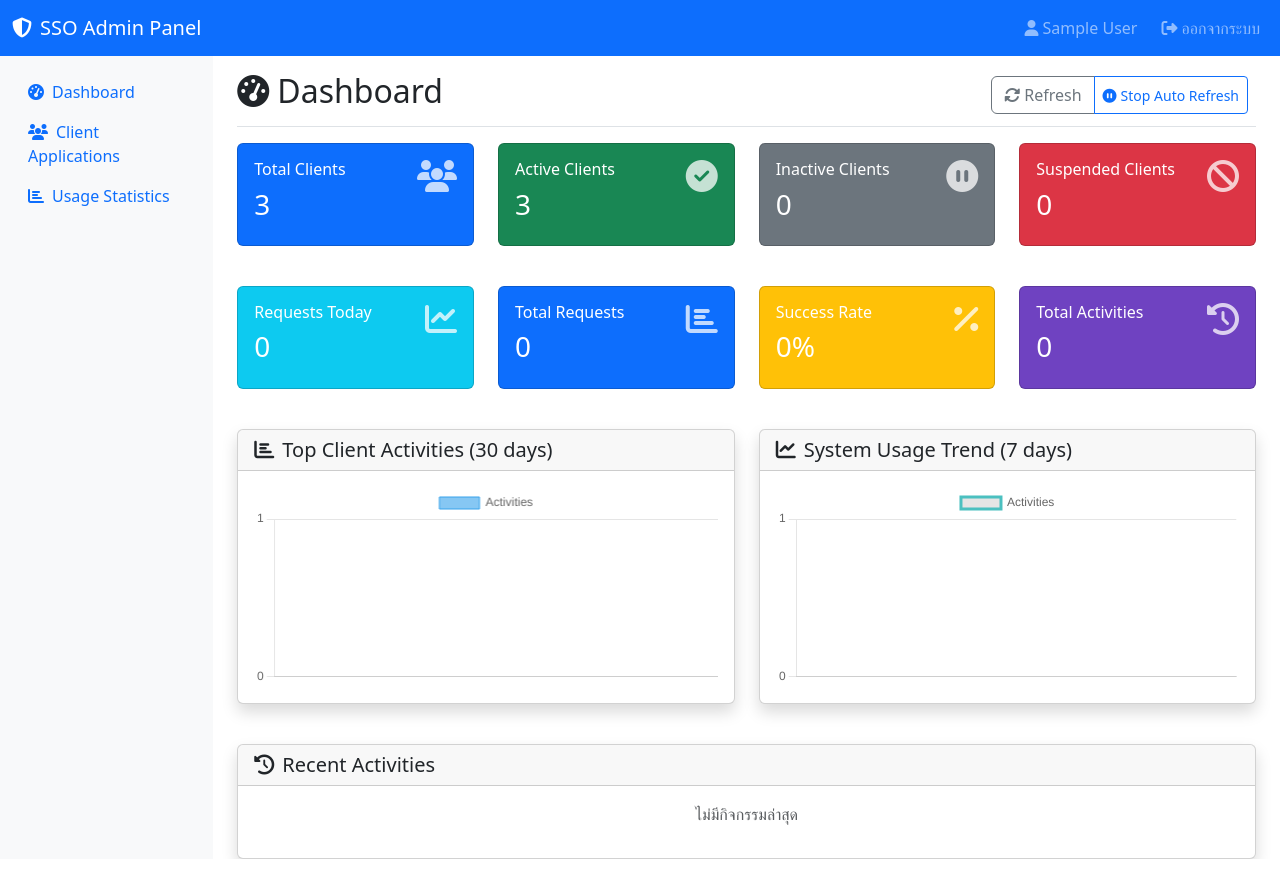
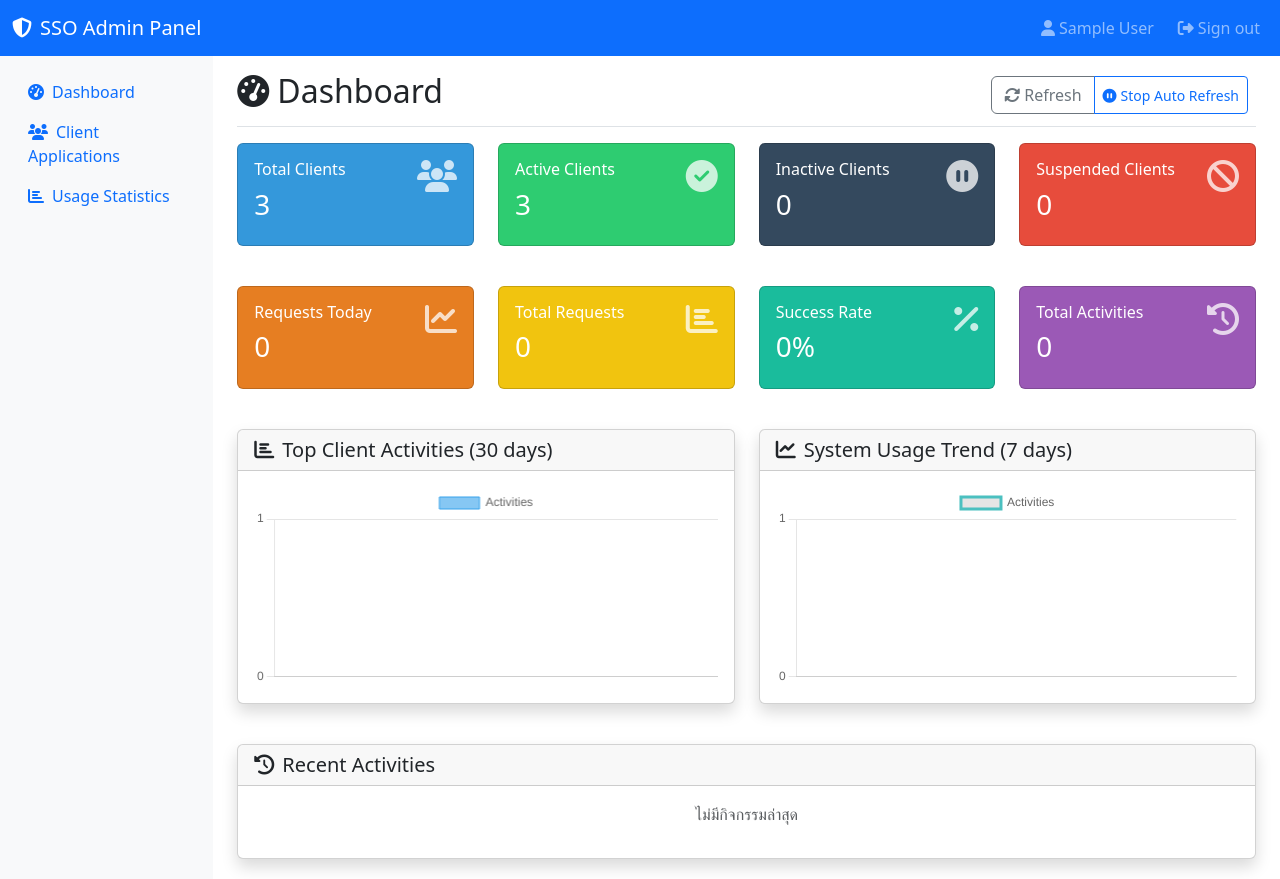
Before and after one commit to Noung/sso-authen-3.1, a PHP site: page /sso-authen-3/admin/public in a window 1280 px wide. Run offline with PHP 8.4, Linux system fonts and the light colour scheme; the visitor is signed in with stand-in values (Sample User, id 1); data comes from the database, SQL or seed files in the repository; data that the repository does not hold is empty; some libraries are stand-ins or nearby versions.

Commit message:
upd /admin

```diff
--- a/admin/public/index.php
+++ b/admin/public/index.php
@@ -325,7 +325,7 @@ function handleAuthLogout()
     $basePath = $GLOBALS['admin_base_path'];
 
     // Show logout success message and redirect to standalone login
-    echo renderAlert('ออกจากระบบสำเร็จ', 'คุณได้ออกจากระบบเรียบร้อยแล้ว', 'success', $basePath . '/login.php');
+    echo renderAlert('Sign out successful', 'You have successfully signed out.', 'success', $basePath . '/login.php');
 }
 
 function handleClientsPage()
@@ -1173,7 +1173,7 @@ function renderClientsPage()
                     <i class="fas fa-user me-1"></i>' . $adminName . '
                 </span>
                 <a class="nav-link" href="' . $basePath . '/auth/logout">
-                    <i class="fas fa-sign-out-alt me-1"></i>ออกจากระบบ
+                    <i class="fas fa-sign-out-alt me-1"></i>Sign out
                 </a>
             </div>
         </div>
@@ -1377,6 +1377,11 @@ function renderStatisticsPage()
     <link href="https://cdnjs.cloudflare.com/ajax/libs/font-awesome/6.4.0/css/all.min.css" rel="stylesheet">
     <script src="https://cdn.jsdelivr.net/npm/sweetalert2@11"></script>
     <script src="https://cdn.jsdelivr.net/npm/chart.js"></script>
+    <style>
+        .admin-content {
+            margin-bottom: 20px;
+        }
+    </style>
 </head>
 <body>
     <nav class="navbar navbar-expand-lg navbar-dark bg-primary">
@@ -1389,7 +1394,7 @@ function renderStatisticsPage()
                     <i class="fas fa-user me-1"></i>' . $adminName . '
                 </span>
                 <a class="nav-link" href="' . $basePath . '/auth/logout">
-                    <i class="fas fa-sign-out-alt me-1"></i>ออกจากระบบ
+                    <i class="fas fa-sign-out-alt me-1"></i>Sign out
                 </a>
             </div>
         </div>
@@ -1419,9 +1424,9 @@ function renderStatisticsPage()
                 </div>
             </nav>
 
-            <main class="col-md-9 ms-sm-auto col-lg-10 px-md-4">
+            <main class="col-md-9 ms-sm-auto col-lg-10 px-md-4 admin-content">
                 <div class="d-flex justify-content-between flex-wrap flex-md-nowrap align-items-center pt-3 pb-2 mb-3 border-bottom">
-                    <h1 class="h2">Usage Statistics <small class="text-muted fs-6" id="demo-indicator" style="display:none"><i class="fas fa-flask me-1"></i>Demo Data Active</small></h1>
+                    <h1 class="h2"><i class="fas fa-chart-bar me-2"></i>Usage Statistics <small class="text-muted fs-6" id="demo-indicator" style="display:none"><i class="fas fa-flask me-1"></i>Demo Data Active</small></h1>
                     <div class="btn-toolbar mb-2 mb-md-0">
                         <div class="btn-group me-2">
                             <select class="form-select" id="periodSelect" onchange="loadStatistics()">
@@ -1445,9 +1450,9 @@ function renderStatisticsPage()
                 </div>
 
                 <!-- System Statistics Overview -->
-                <div class="row mb-4" id="system-stats">
+                <div class="row mb-4" id="system-stats" style="display:none">
                     <div class="col-12">
-                        <div class="card">
+                        <div class="card shadow">
                             <div class="card-header">
                                 <h5><i class="fas fa-globe me-2"></i>System Overview</h5>
                             </div>
@@ -1466,9 +1471,9 @@ function renderStatisticsPage()
                 <!-- Client Statistics -->
                 <div class="row">
                     <div class="col-12">
-                        <div class="card">
+                        <div class="card shadow">
                             <div class="card-header">
-                                <h5><i class="fas fa-users me-2"></i>Client Activity Summary</h5>
+                                <h5 id="time-round"><i class="fas fa-users me-2"></i>Client Activity Summary</h5>
                             </div>
                             <div class="card-body" id="client-stats">
                                 <div class="text-center">
@@ -1515,11 +1520,13 @@ function renderStatisticsPage()
         function renderSystemStats(stats) {
             const systemStatsDiv = document.getElementById("system-stats");
             const clientStatsDiv = document.getElementById("client-stats");
+            timeRound = document.getElementById("time-round");
 
             // Render system overview
+            timeRound.innerHTML = `<i class="fas fa-users me-2"></i>Client Activity Summary (${stats.period_days} days)`;
             systemStatsDiv.innerHTML = `
                 <div class="col-12">
-                    <div class="card">
+                    <div class="card shadow">
                         <div class="card-header">
                             <h5><i class="fas fa-globe me-2"></i>System Overview (${stats.period_days} days)</h5>
                         </div>
@@ -1564,6 +1571,7 @@ function renderStatisticsPage()
                                 <th>Client Name</th>
                                 <th>Status</th>
                                 <th>Total Activities</th>
+                                <th>Total Requests</th>
                                 <th>Unique Actions</th>
                                 <th>Active Admins</th>
                                 <th>Last Activity</th>
@@ -1586,7 +1594,8 @@ function renderStatisticsPage()
                     <tr>
                         <td><strong>${client.client_name}</strong><br><small class="text-muted">${client.client_id}</small></td>
                         <td>${statusBadge}</td>
-                        <td><span class="badge bg-info">${client.total_activities}</span></td>
+                        <td><span class="badge" style="background:#9B59B6">${client.total_activities}</span></td>
+                        <td><span class="badge" style="background:#F1C40F">${client.total_requests || 0}</span></td>
                         <td>${client.unique_actions}</td>
                         <td>${client.unique_admins}</td>
                         <td><small>${lastActivity}</small></td>
@@ -1665,6 +1674,7 @@ function renderStatisticsPage()
                         <p><strong>Period:</strong> ${stats.period_days} days</p>
                         <p><strong>Client ID:</strong> <code>${stats.client.client_id}</code></p>
                         <p><strong>Status:</strong> <span class="badge bg-${stats.client.status === "active" ? "success" : "secondary"}">${stats.client.status}</span></p>
+                        <p><strong>Total Requests:</strong> <span class="badge bg-primary">${stats.client.total_requests || 0}</span></p>
                         <hr>
                         ${activityDetailsHtml}
                         ${jwtViewInfo}
--- a/admin/public/index_fixed.php
+++ b/admin/public/index_fixed.php
@@ -186,7 +186,7 @@ function handleAuthLogout() {
     $_SESSION = array();
     session_destroy();
 
-    echo renderAlert('ออกจากระบบสำเร็จ', 'คุณได้ออกจากระบบเรียบร้อยแล้ว', 'success', '/admin/public/auth/login.php');
+    echo renderAlert('Sign out successful', 'You have successfully signed out.', 'success', '/admin/public/auth/login.php');
 }
 
 function handleClientsPage() {
@@ -378,7 +378,7 @@ function renderClientsPage() {
                     <i class="fas fa-user me-1"></i>' . ($_SESSION['admin_name'] ?? 'Administrator') . '
                 </span>
                 <a class="nav-link" href="/admin/public/auth/logout">
-                    <i class="fas fa-sign-out-alt me-1"></i>ออกจากระบบ
+                    <i class="fas fa-sign-out-alt me-1"></i>Sign out
                 </a>
             </div>
         </div>
--- a/admin/public/simple_admin.php
+++ b/admin/public/simple_admin.php
@@ -69,7 +69,7 @@ $isLoggedIn = isset($_SESSION['admin_logged_in']) && $_SESSION['admin_logged_in'
                                     <i class="fas fa-user me-1"></i><?php echo $_SESSION['admin_name']; ?>
                                 </span>
                                 <a class="nav-link" href="?logout=1">
-                                    <i class="fas fa-sign-out-alt me-1"></i>ออกจากระบบ
+                                    <i class="fas fa-sign-out-alt me-1"></i>Sign out
                                 </a>
                             </div>
                         </div>
@@ -195,8 +195,8 @@ $isLoggedIn = isset($_SESSION['admin_logged_in']) && $_SESSION['admin_logged_in'
             session_destroy();
             echo '<script>
                 Swal.fire({
-                    title: "ออกจากระบบสำเร็จ",
-                    text: "คุณได้ออกจากระบบเรียบร้อยแล้ว",
+                    title: "Sign out successful",
+                    text: "You have successfully signed out.",
                     icon: "success"
                 }).then(() => {
                     window.location.href = "simple_admin.php";
--- a/admin/src/Controllers/DashboardController.php
+++ b/admin/src/Controllers/DashboardController.php
@@ -161,7 +161,8 @@ class DashboardController
     private function getTotalRequests()
     {
         try {
-            $sql = "SELECT COUNT(*) as count FROM audit_logs";
+            // Count only authentication-related requests
+            $sql = "SELECT COUNT(*) as count FROM audit_logs WHERE action IN ('auth_success', 'auth_failed', 'oidc_auth_success', 'oidc_auth_failed', 'oidc_login_initiated')";
             $result = Connection::fetchOne($sql);
             return $result ? (int)$result['count'] : 0;
         } catch (\Exception $e) {
@@ -375,7 +376,7 @@ class DashboardController
                     <i class="fas fa-user me-1"></i>' . $adminName . '
                 </span>
                 <a class="nav-link" href="' . $basePath . '/auth/logout">
-                    <i class="fas fa-sign-out-alt me-1"></i>ออกจากระบบ
+                    <i class="fas fa-sign-out-alt me-1"></i>Sign out
                 </a>
             </div>
         </div>
@@ -405,7 +406,7 @@ class DashboardController
                 </div>
             </nav>
 
-            <main class="col-md-9 ms-sm-auto col-lg-10 px-md-4">
+            <main class="col-md-9 ms-sm-auto col-lg-10 px-md-4 admin-content">
                 <div class="d-flex justify-content-between flex-wrap flex-md-nowrap align-items-center pt-3 pb-2 mb-3 border-bottom">
                     <h1 class="h2">
                         <i class="fas fa-tachometer-alt me-2"></i>Dashboard
@@ -425,7 +426,7 @@ class DashboardController
                 <!-- Client Statistics Cards -->
                 <div class="row mb-4" id="client-stats-cards">
                     <div class="col-lg-3 col-md-6 mb-3">
-                        <div class="card bg-primary text-white">
+                        <div class="card bg-vibrant-blue text-white">
                             <div class="card-body">
                                 <div class="d-flex justify-content-between">
                                     <div>
@@ -438,7 +439,7 @@ class DashboardController
                         </div>
                     </div>
                     <div class="col-lg-3 col-md-6 mb-3">
-                        <div class="card bg-success text-white">
+                        <div class="card bg-vibrant-green text-white">
                             <div class="card-body">
                                 <div class="d-flex justify-content-between">
                                     <div>
@@ -451,7 +452,7 @@ class DashboardController
                         </div>
                     </div>
                     <div class="col-lg-3 col-md-6 mb-3">
-                        <div class="card bg-secondary text-white">
+                        <div class="card bg-vibrant-dark-gray text-white">
                             <div class="card-body">
                                 <div class="d-flex justify-content-between">
                                     <div>
@@ -464,7 +465,7 @@ class DashboardController
                         </div>
                     </div>
                     <div class="col-lg-3 col-md-6 mb-3">
-                        <div class="card bg-danger text-white">
+                        <div class="card bg-vibrant-red text-white">
                             <div class="card-body">
                                 <div class="d-flex justify-content-between">
                                     <div>
@@ -481,7 +482,7 @@ class DashboardController
                 <!-- System Statistics Cards -->
                 <div class="row mb-4" id="system-stats-cards">
                     <div class="col-lg-3 col-md-6 mb-3">
-                        <div class="card bg-info text-white">
+                        <div class="card bg-vibrant-orange text-white">
                             <div class="card-body">
                                 <div class="d-flex justify-content-between">
                                     <div>
@@ -494,7 +495,7 @@ class DashboardController
                         </div>
                     </div>
                     <div class="col-lg-3 col-md-6 mb-3">
-                        <div class="card bg-primary text-white">
+                        <div class="card bg-vibrant-yellow text-white">
                             <div class="card-body">
                                 <div class="d-flex justify-content-between">
                                     <div>
@@ -507,7 +508,7 @@ class DashboardController
                         </div>
                     </div>
                     <div class="col-lg-3 col-md-6 mb-3">
-                        <div class="card bg-warning text-white">
+                        <div class="card bg-vibrant-teal text-white">
                             <div class="card-body">
                                 <div class="d-flex justify-content-between">
                                     <div>
@@ -520,7 +521,7 @@ class DashboardController
                         </div>
                     </div>
                     <div class="col-lg-3 col-md-6 mb-3">
-                        <div class="card bg-purple text-white">
+                        <div class="card bg-vibrant-purple text-white">
                             <div class="card-body">
                                 <div class="d-flex justify-content-between">
                                     <div>
@@ -813,8 +814,32 @@ class DashboardController
         }
     </script>
     <style>
-        .bg-purple {
-            background-color: #6f42c1 !important;
+        .bg-vibrant-blue {
+            background-color: #3498DB !important;
+        }
+        .bg-vibrant-green {
+            background-color: #2ECC71 !important;
+        }
+        .bg-vibrant-orange {
+            background-color: #E67E22 !important;
+        }
+        .bg-vibrant-purple {
+            background-color: #9B59B6 !important;
+        }
+        .bg-vibrant-red {
+            background-color: #E74C3C !important;
+        }
+        .bg-vibrant-yellow {
+            background-color: #F1C40F !important;
+        }
+        .bg-vibrant-teal {
+            background-color: #1ABC9C !important;
+        }
+        .bg-vibrant-dark-gray {
+            background-color: #34495E !important;
+        }
+        .admin-content {
+            margin-bottom: 20px;
         }
     </style>
 </body>
--- a/admin/src/Models/Client.php
+++ b/admin/src/Models/Client.php
@@ -158,10 +158,8 @@ class Client
             }
 
             // Validate user handler endpoint URL if in JWT mode
-            if (!empty($userHandlerEndpoint) && !empty($apiSecretKey)) {
-                if (!self::isValidUrl($userHandlerEndpoint)) {
-                    throw new Exception('Invalid user handler endpoint format or unsupported scheme. Only http:// and https:// are allowed.');
-                }
+            if (!empty($userHandlerEndpoint) && !empty($apiSecretKey) && !self::isValidUrl($userHandlerEndpoint)) {
+                throw new Exception('Invalid user handler endpoint format or unsupported scheme. Only http:// and https:// are allowed.');
             }
 
             $sql = 'INSERT INTO clients (client_id, client_name, client_description, app_redirect_uri, post_logout_redirect_uri, user_handler_endpoint, api_secret_key, allowed_scopes, status, created_at, updated_at, created_by)
--- a/examples/JWT Mode/js-client/public/index.html
+++ b/examples/JWT Mode/js-client/public/index.html
@@ -19,7 +19,7 @@
                      <h5 class="card-title" style="color:green;">ยินดีต้อนรับ!</h5>
                      <pre id="user-info" class="text-start p-3 bg-dark text-white rounded"></pre>
                      <a href="userinfo.html" class="btn btn-info">ไปหน้าสำหรับสมาชิก</a>
-                     <a id="logout-button" href="#" class="btn btn-danger">ออกจากระบบ</a>
+                     <a id="logout-button" href="#" class="btn btn-danger">Sign out</a>
                 </div>
 
             </div>
--- a/examples/JWT Mode/php-client/index.php
+++ b/examples/JWT Mode/php-client/index.php
@@ -45,7 +45,7 @@ $logout_url = "{$sso_server_url}/logout.php?post_logout_redirect_uri=" . urlenco
                     <p class="card-text">คุณได้เข้าสู่ระบบเรียบร้อยแล้ว (Role: <?php echo htmlspecialchars($_SESSION['user_info']['role']); ?>)</p>
                     <div class="text-center">
                         <a href="userinfo.php" class="btn btn-info">หน้าสมาชิก</a>
-                        <a href="<?php echo htmlspecialchars($logout_url); ?>" class="btn btn-danger">ออกจากระบบ</a>
+                        <a href="<?php echo htmlspecialchars($logout_url); ?>" class="btn btn-danger">Sign out</a>
                     </div>
                 <?php else: ?>
                     <h5 class="card-title" style="color:red">คุณยังไม่ได้เข้าสู่ระบบ</h5>
--- a/examples/Lagacy Mode/php-client/index.php
+++ b/examples/Lagacy Mode/php-client/index.php
@@ -32,7 +32,7 @@ if (!session_id()) {
                     <p class="card-text">คุณได้เข้าสู่ระบบเรียบร้อยแล้ว (Role: <?php echo htmlspecialchars($_SESSION['user_info']['role']); ?>)</p>
                     <div class="text-center">
                         <a href="userinfo.php" class="btn btn-info">หน้าสมาชิก</a>
-                        <a href="sso-authen/public/logout.php" class="btn btn-danger">ออกจากระบบ</a>
+                        <a href="sso-authen/public/logout.php" class="btn btn-danger">Sign out</a>
                     </div>
                 <?php else: ?>
                     <h5 class="card-title" style="color:red">คุณยังไม่ได้เข้าสู่ระบบ</h5>
```
Also changed, not shown: admin/public/js/client-management.js (+9 -5 lines), admin/src/Models/UsageStatistics.php (+24 -2 lines), admin/views/clients.php (+9 -5 lines), public/logout.php (+4 -4 lines).
